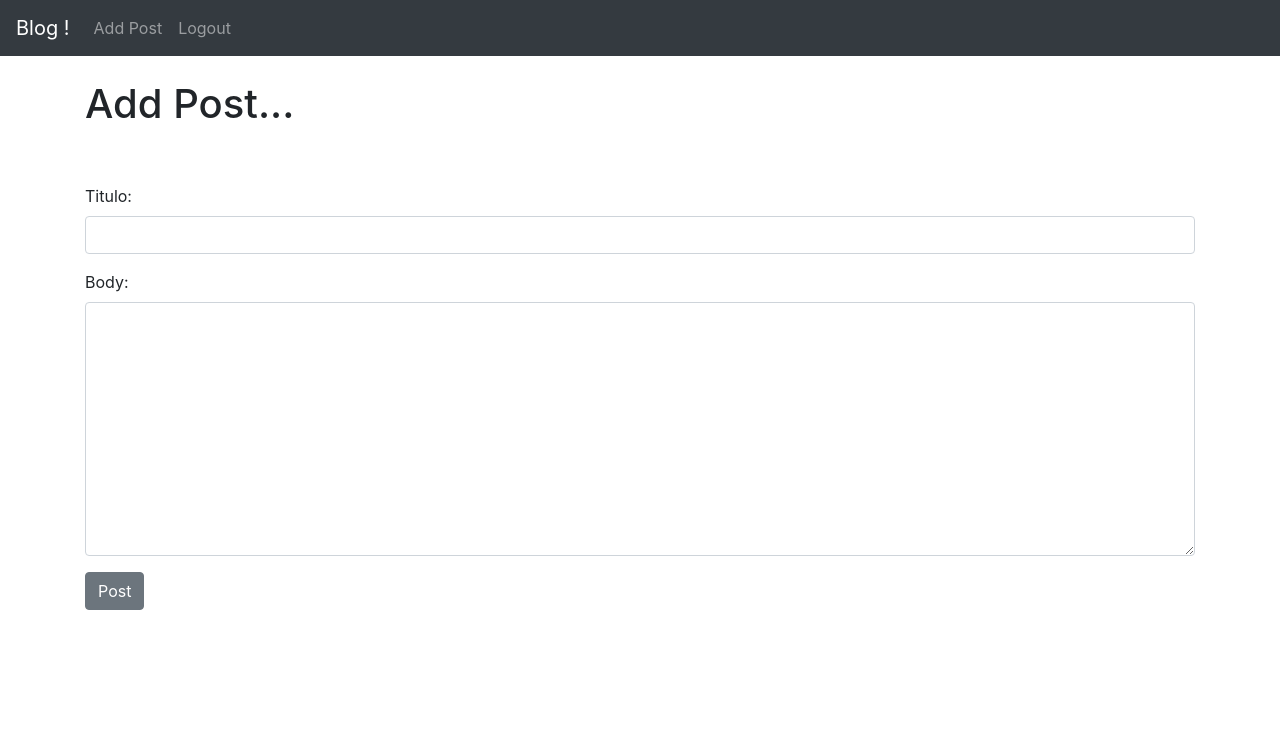
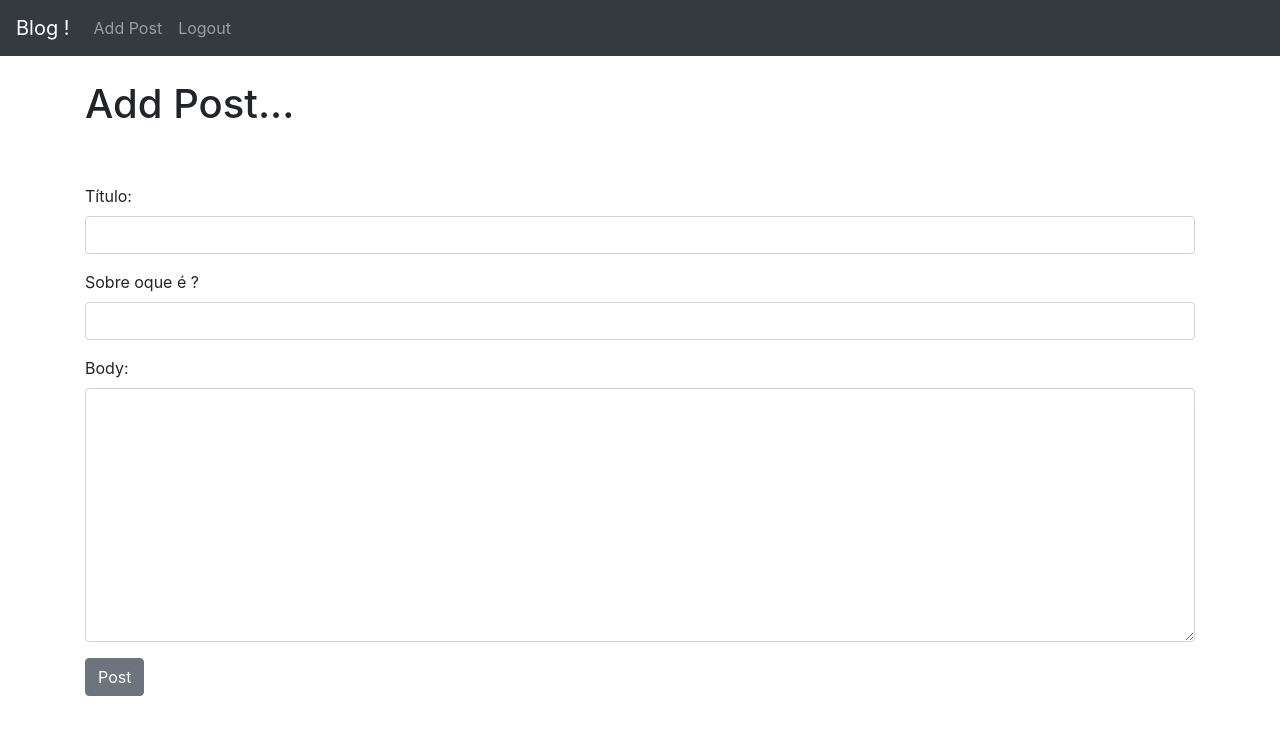
Before and after one commit to matbonani/Blog-django, a Django app: page /post/ in a window 1280 px wide. Shown: the top 735 px of the page. Run offline with Django 3.2, Linux system fonts and the light colour scheme; a user stored in the database is signed in; some libraries are stand-ins or nearby versions.

Commit message:
adicionando ckeditor no body

```diff
--- a/blog/settings.py
+++ b/blog/settings.py
@@ -39,6 +39,7 @@ INSTALLED_APPS = [
     'django.contrib.staticfiles',
     'core',
     'membros',
+    'ckeditor',
 ]
 
 MIDDLEWARE = [
--- a/core/forms.py
+++ b/core/forms.py
@@ -6,12 +6,13 @@ from.models import Post
 class PostForm(forms.ModelForm):
     class Meta:
         model = Post
-        fields = ('autor', 'titulo', 'body')
+        fields = ('autor', 'titulo', 'snippet', 'body')
 
         widgets = {
             # 'autor': forms.Select(attrs={'class': 'form-control'}),
             'autor': forms.TextInput(attrs={'class': 'form-control', 'value': '', 'id': 'elder', 'type': 'hidden'}),
             'titulo': forms.TextInput(attrs={'class': 'form-control'}),
+            'snippet': forms.TextInput(attrs={'class': 'form-control'}),
             'body': forms.Textarea(attrs={'class': 'form-control'}),
         }
 
@@ -19,9 +20,10 @@ class PostForm(forms.ModelForm):
 class UpdateForm(forms.ModelForm):
     class Meta:
         model = Post
-        fields = ('titulo', 'body')
+        fields = ('titulo', 'snippet', 'body')
 
         widgets = {
             'titulo': forms.TextInput(attrs={'class': 'form-control'}),
             'body': forms.Textarea(attrs={'class': 'form-control'}),
+            'snippet': forms.TextInput(attrs={'class': 'form-control'}),
         }
--- a/core/models.py
+++ b/core/models.py
@@ -1,6 +1,6 @@
 from django.db import models
-
 from django.contrib.auth.models import User
+from ckeditor.fields import RichTextField
 
 
 class Base(models.Model):
@@ -14,9 +14,11 @@ class Base(models.Model):
 
 
 class Post(Base):
-    titulo = models.CharField(max_length=255)
+    titulo = models.CharField('Título', max_length=255)
     autor = models.ForeignKey(User, default=User, on_delete=models.CASCADE)
-    body = models.TextField()
+    body = RichTextField('Post', blank=True, null=True)
+    # body = models.TextField()
+    snippet = models.CharField('Sobre oque é ?', max_length=255)
     likes = models.ManyToManyField(User, related_name='blog_post')
 
     def total_likes(self):
--- a/core/templates/add_post.html
+++ b/core/templates/add_post.html
@@ -11,6 +11,7 @@
     <div class="form-group">
         <form method="POST">
             {% csrf_token %}
+            {{ form.media }}
             {{ form.as_p }}
             <button class="btn btn-secondary">Post</button>
         </form>
--- a/core/templates/artigo_detail.html
+++ b/core/templates/artigo_detail.html
@@ -23,13 +23,14 @@
 	<hr>
 
 	<br>
-	{{ post.body }}
+	{{ post.body|safe }}
 	<br><br>
 	<a href="{% url 'index' %}" class="btn btn-secondary">Voltar</a>
 
 
 	<br><br>
 	<hr>
+
 
 
 	<form action="{% url 'like_post' post.pk %}" method="POST">
--- a/core/templates/delete_post.html
+++ b/core/templates/delete_post.html
@@ -9,7 +9,7 @@
         <h1>Delete Post...</h1>
         <br><br>
         <h3>{{ post.titulo }}</h3>
-        <h2>{{ post.body }}</h2>
+        <h2>{{ post.body|safe }}</h2>
 
 
         <br>
--- a/core/templates/index.html
+++ b/core/templates/index.html
@@ -4,7 +4,7 @@
 <ul>
 {% for post in object_list %}
     <li><a href="{% url 'post_detail' post.pk %}">{{ post.titulo }}</a> - {{ post.autor }} - {{ post.criacao }} <br/body>
-    {{ post.body|slice:"200" }} ...</li>
+    {{ post.snippet }}</li>
 
 {% endfor %}
 </ul>
--- a/core/templates/update_post.html
+++ b/core/templates/update_post.html
@@ -12,6 +12,7 @@
         <div class="form-group">
             <form method="POST">
                 {% csrf_token %}
+                {{ form.media }}
                 {{ form.as_p }}
                 <button class="btn btn-secondary">Update</button>
             </form>
```
Also changed, not shown: core/migrations/0005_alter_post_body.py (added), core/migrations/0006_post_snippet.py (added), db.sqlite3.
